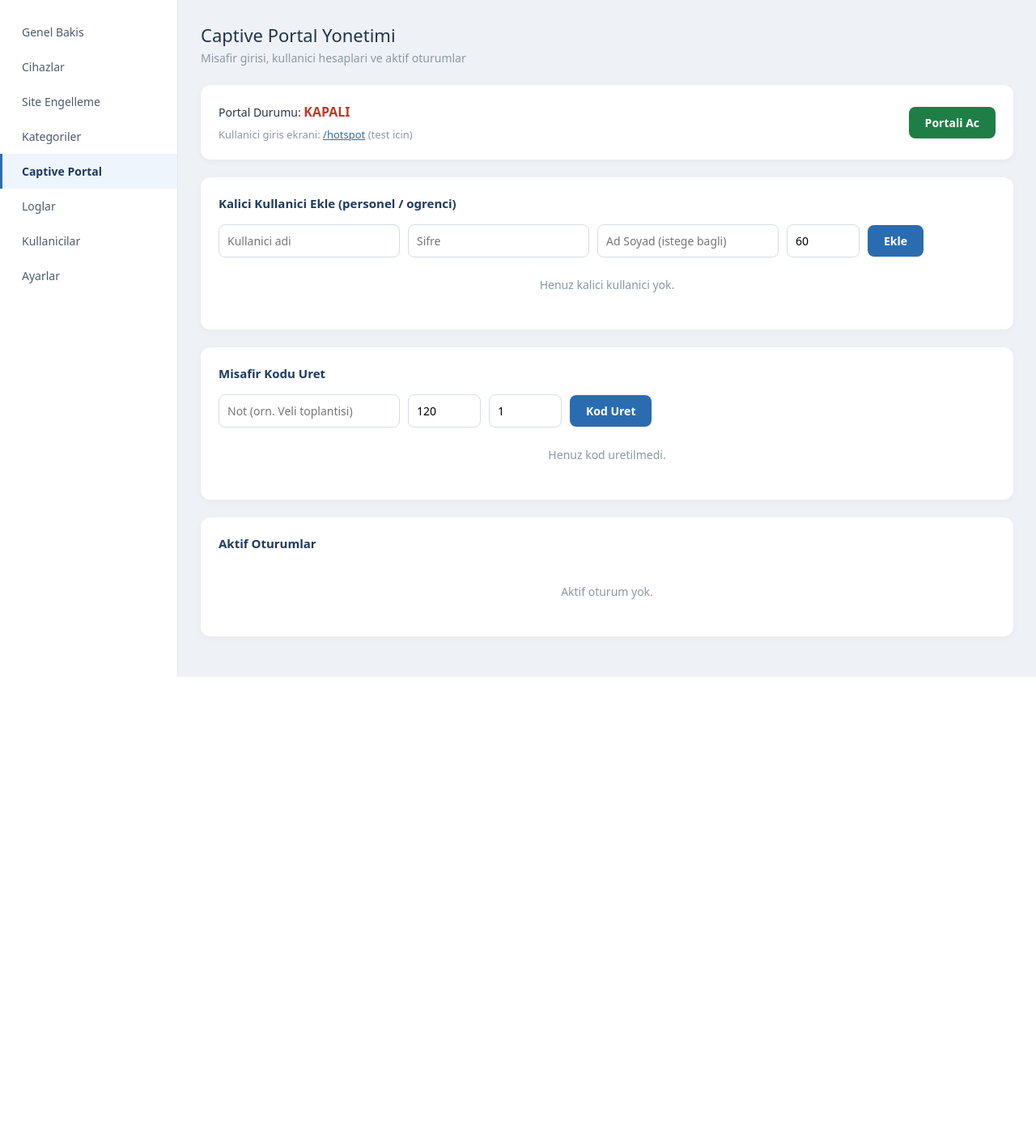
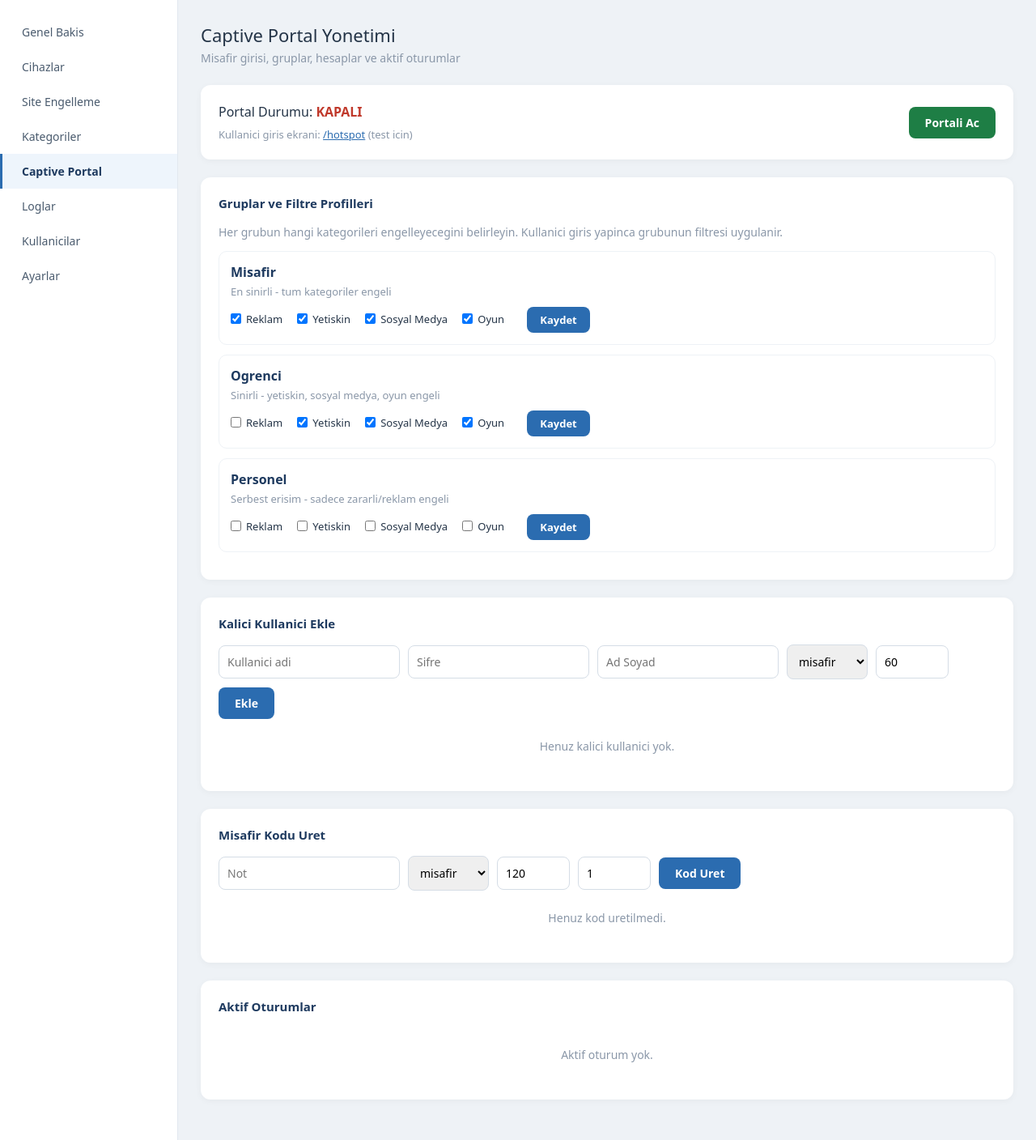
Before and after one commit to guvenbilgisayar67/netgate, a FastAPI app: page /portal in a window 1280 px wide. Shown: the part 60-1468 px from the top of the page at 81% size. Before the commit the page ends 896 px from the top, so only its background shows below. Run offline with FastAPI, Linux system fonts and the light colour scheme; the visitor is signed in with stand-in values (Sample User, id 1); data comes from the database, SQL or seed files in the repository; data that the repository does not hold is empty; parts of the project's set-up code (start-up, migrations or seed data) failed here and were passed over.

Commit message:
Faz 1: Captive portal grup bazli filtre tamamlandi

```diff
--- a/app/main.py
+++ b/app/main.py
@@ -246,6 +246,7 @@ def portal_admin(request: Request):
         "portal_users": portal.list_portal_users(),
         "codes": portal.list_codes(),
         "sessions": portal.list_sessions(active_only=True),
+        "groups": portal.list_groups(),
         "msg": request.query_params.get("msg"),
     })
 
@@ -258,12 +259,11 @@ def portal_toggle(request: Request):
 
 @app.post("/portal/user/add")
 def portal_user_add(request: Request, username: str = Form(...), password: str = Form(...),
-                    full_name: str = Form(""), duration_min: int = Form(60)):
+                    full_name: str = Form(""), group_name: str = Form("ogrenci"), duration_min: int = Form(60)):
     if not is_logged_in(request):
         return RedirectResponse("/login", status_code=status.HTTP_303_SEE_OTHER)
-    portal.add_portal_user(username, password, full_name, duration_min)
+    portal.add_portal_user(username, password, full_name, group_name, duration_min)
     return RedirectResponse("/portal?msg=user_add", status_code=status.HTTP_303_SEE_OTHER)
-
 @app.post("/portal/user/delete")
 def portal_user_delete(request: Request, uid: int = Form(...)):
     if not is_logged_in(request):
@@ -272,12 +272,11 @@ def portal_user_delete(request: Request, uid: int = Form(...)):
     return RedirectResponse("/portal?msg=user_del", status_code=status.HTTP_303_SEE_OTHER)
 
 @app.post("/portal/code/add")
-def portal_code_add(request: Request, note: str = Form(""), duration_min: int = Form(60), count: int = Form(1)):
+def portal_code_add(request: Request, note: str = Form(""), group_name: str = Form("misafir"), duration_min: int = Form(60), count: int = Form(1)):
     if not is_logged_in(request):
         return RedirectResponse("/login", status_code=status.HTTP_303_SEE_OTHER)
-    portal.generate_code(note, duration_min, count)
+    portal.generate_code(note, group_name, duration_min, count)
     return RedirectResponse("/portal?msg=code_add", status_code=status.HTTP_303_SEE_OTHER)
-
 @app.post("/portal/code/delete")
 def portal_code_delete(request: Request, cid: int = Form(...)):
     if not is_logged_in(request):
@@ -294,7 +293,18 @@ def portal_session_end(request: Request, sid: int = Form(...)):
 
 # ---------- Captive Portal: Kullanici Giris Ekrani ----------
 # (Gercek makinede, giris yapmamis cihazlar buraya yonlendirilecek)
-
+@app.post("/portal/group/update")
+async def portal_group_update(request: Request):
+    if not is_logged_in(request):
+        return RedirectResponse("/login", status_code=status.HTTP_303_SEE_OTHER)
+    form = await request.form()
+    name = form.get("name")
+    cats = []
+    for key in ("ads", "adult", "social", "games"):
+        if form.get(f"c_{key}"):
+            cats.append(key)
+    portal.update_group(name, ",".join(cats))
+    return RedirectResponse("/portal?msg=group_upd", status_code=status.HTTP_303_SEE_OTHER)
 @app.get("/hotspot", response_class=HTMLResponse)
 def hotspot_page(request: Request):
     return templates.TemplateResponse(request, "hotspot.html", {"error": None})
--- a/app/templates/portal_admin.html
+++ b/app/templates/portal_admin.html
@@ -21,7 +21,6 @@
     .panel { background:#fff; border-radius:12px; padding:22px; box-shadow:0 2px 8px rgba(0,0,0,.04); margin-bottom:22px; }
     .panel h3 { font-size:15px; color:#1e3a5f; margin-bottom:16px; }
     .toggle-row { display:flex; align-items:center; justify-content:space-between; }
-    .toggle-row .info { font-size:14px; }
     .status-big { font-size:16px; font-weight:700; }
     .status-big.on { color:#1e7e45; }
     .status-big.off { color:#c0392b; }
@@ -29,9 +28,8 @@
     .btn.green { background:#1e7e45; color:#fff; }
     .btn.red { background:#c0392b; color:#fff; }
     .btn.blue { background:#2b6cb0; color:#fff; }
-    .btn.small { padding:7px 14px; font-size:13px; }
     .form-row { display:flex; gap:10px; flex-wrap:wrap; align-items:center; }
-    .form-row input { padding:10px; border:1px solid #d5dde6; border-radius:8px; font-size:14px; }
+    .form-row input, .form-row select { padding:10px; border:1px solid #d5dde6; border-radius:8px; font-size:14px; }
     .form-row input.sm { width:90px; }
     table { width:100%; border-collapse:collapse; }
     th { text-align:left; font-size:12px; text-transform:uppercase; letter-spacing:.5px; color:#8a97a8; padding:10px 12px; border-bottom:2px solid #eef2f6; }
@@ -41,10 +39,15 @@
     .tag { display:inline-block; padding:3px 10px; border-radius:20px; font-size:12px; font-weight:600; }
     .tag.used { background:#fde8e8; color:#c0392b; }
     .tag.free { background:#e6f6ec; color:#1e7e45; }
+    .tag.grp { background:#e6f0fb; color:#2b6cb0; }
     .msg { padding:11px 16px; border-radius:8px; font-size:14px; margin-bottom:18px; background:#e6f6ec; color:#1e7e45; }
     .empty { text-align:center; color:#8a97a8; padding:24px; font-size:14px; }
     .link-hint { font-size:13px; color:#8a97a8; margin-top:8px; }
     .link-hint a { color:#2b6cb0; }
+    .grp-item { border:1px solid #eef2f6; border-radius:10px; padding:14px; margin-bottom:12px; }
+    .grp-item .gname { font-weight:700; color:#1e3a5f; text-transform:capitalize; margin-bottom:4px; }
+    .grp-item .gdesc { font-size:13px; color:#8a97a8; margin-bottom:10px; }
+    .chk { display:inline-flex; align-items:center; gap:6px; margin-right:14px; font-size:13px; }
   </style>
 </head>
 <body>
@@ -65,13 +68,13 @@
     </nav>
     <div class="main">
       <div class="h1">Captive Portal Yonetimi</div>
-      <div class="muted">Misafir girisi, kullanici hesaplari ve aktif oturumlar</div>
+      <div class="muted">Misafir girisi, gruplar, hesaplar ve aktif oturumlar</div>
 
       {% if msg %}<div class="msg">Islem tamamlandi.</div>{% endif %}
 
       <div class="panel">
         <div class="toggle-row">
-          <div class="info">
+          <div>
             Portal Durumu:
             {% if enabled %}<span class="status-big on">ACIK</span>{% else %}<span class="status-big off">KAPALI</span>{% endif %}
             <div class="link-hint">Kullanici giris ekrani: <a href="/hotspot" target="_blank">/hotspot</a> (test icin)</div>
@@ -84,22 +87,46 @@
       </div>
 
       <div class="panel">
-        <h3>Kalici Kullanici Ekle (personel / ogrenci)</h3>
+        <h3>Gruplar ve Filtre Profilleri</h3>
+        <div class="muted" style="margin-bottom:14px;">Her grubun hangi kategorileri engelleyecegini belirleyin. Kullanici giris yapinca grubunun filtresi uygulanir.</div>
+        {% for g in groups %}
+        <div class="grp-item">
+          <div class="gname">{{ g.name }}</div>
+          <div class="gdesc">{{ g.description }}</div>
+          <form method="post" action="/portal/group/update">
+            <input type="hidden" name="name" value="{{ g.name }}">
+            {% set cats = g.categories.split(",") if g.categories else [] %}
+            <label class="chk"><input type="checkbox" name="c_ads" {% if "ads" in cats %}checked{% endif %}> Reklam</label>
+            <label class="chk"><input type="checkbox" name="c_adult" {% if "adult" in cats %}checked{% endif %}> Yetiskin</label>
+            <label class="chk"><input type="checkbox" name="c_social" {% if "social" in cats %}checked{% endif %}> Sosyal Medya</label>
+            <label class="chk"><input type="checkbox" name="c_games" {% if "games" in cats %}checked{% endif %}> Oyun</label>
+            <button class="btn blue" type="submit" style="margin-left:10px;padding:7px 16px;font-size:13px;">Kaydet</button>
+          </form>
+        </div>
+        {% endfor %}
+      </div>
+
+      <div class="panel">
+        <h3>Kalici Kullanici Ekle</h3>
         <form class="form-row" method="post" action="/portal/user/add">
           <input type="text" name="username" placeholder="Kullanici adi" required>
           <input type="password" name="password" placeholder="Sifre" required>
-          <input type="text" name="full_name" placeholder="Ad Soyad (istege bagli)">
-          <input class="sm" type="number" name="duration_min" placeholder="Dakika" value="60" title="Oturum suresi (dakika)">
+          <input type="text" name="full_name" placeholder="Ad Soyad">
+          <select name="group_name">
+            {% for g in groups %}<option value="{{ g.name }}">{{ g.name }}</option>{% endfor %}
+          </select>
+          <input class="sm" type="number" name="duration_min" value="60" title="Dakika">
           <button class="btn blue" type="submit">Ekle</button>
         </form>
         {% if portal_users %}
         <table style="margin-top:16px;">
-          <thead><tr><th>Kullanici</th><th>Ad Soyad</th><th>Sure</th><th></th></tr></thead>
+          <thead><tr><th>Kullanici</th><th>Ad Soyad</th><th>Grup</th><th>Sure</th><th></th></tr></thead>
           <tbody>
             {% for u in portal_users %}
             <tr>
               <td class="code" style="font-size:14px;">{{ u.username }}</td>
               <td>{{ u.full_name or "-" }}</td>
+              <td><span class="tag grp">{{ u.group_name }}</span></td>
               <td>{{ u.duration_min }} dk</td>
               <td style="text-align:right;">
                 <form method="post" action="/portal/user/delete" style="display:inline;">
@@ -117,19 +144,23 @@
       <div class="panel">
         <h3>Misafir Kodu Uret</h3>
         <form class="form-row" method="post" action="/portal/code/add">
-          <input type="text" name="note" placeholder="Not (orn. Veli toplantisi)">
-          <input class="sm" type="number" name="duration_min" value="120" title="Sure (dakika)">
-          <input class="sm" type="number" name="count" value="1" title="Kac adet">
+          <input type="text" name="note" placeholder="Not">
+          <select name="group_name">
+            {% for g in groups %}<option value="{{ g.name }}" {% if g.name == "misafir" %}selected{% endif %}>{{ g.name }}</option>{% endfor %}
+          </select>
+          <input class="sm" type="number" name="duration_min" value="120" title="Dakika">
+          <input class="sm" type="number" name="count" value="1" title="Adet">
           <button class="btn blue" type="submit">Kod Uret</button>
         </form>
         {% if codes %}
         <table style="margin-top:16px;">
-          <thead><tr><th>Kod</th><th>Not</th><th>Sure</th><th>Durum</th><th></th></tr></thead>
+          <thead><tr><th>Kod</th><th>Not</th><th>Grup</th><th>Sure</th><th>Durum</th><th></th></tr></thead>
           <tbody>
             {% for c in codes %}
             <tr>
               <td class="code">{{ c.code }}</td>
               <td>{{ c.note or "-" }}</td>
+              <td><span class="tag grp">{{ c.group_name }}</span></td>
               <td>{{ c.duration_min }} dk</td>
               <td>{% if c.used %}<span class="tag used">Kullanildi</span>{% else %}<span class="tag free">Bekliyor</span>{% endif %}</td>
               <td style="text-align:right;">
@@ -149,11 +180,12 @@
         <h3>Aktif Oturumlar</h3>
         {% if sessions %}
         <table>
-          <thead><tr><th>Kimlik</th><th>Yontem</th><th>IP</th><th>Baslangic</th><th>Bitis</th><th></th></tr></thead>
+          <thead><tr><th>Kimlik</th><th>Grup</th><th>Yontem</th><th>IP</th><th>Baslangic</th><th>Bitis</th><th></th></tr></thead>
           <tbody>
             {% for s in sessions %}
             <tr>
               <td class="code" style="font-size:14px;">{{ s.identity }}</td>
+              <td><span class="tag grp">{{ s.group_name or "-" }}</span></td>
               <td>{{ s.method }}</td>
               <td style="font-family:monospace;font-size:13px;">{{ s.ip or "-" }}</td>
               <td>{{ s.started }}</td>
```
Also changed, not shown: app/portal.py (+54 -20 lines).
